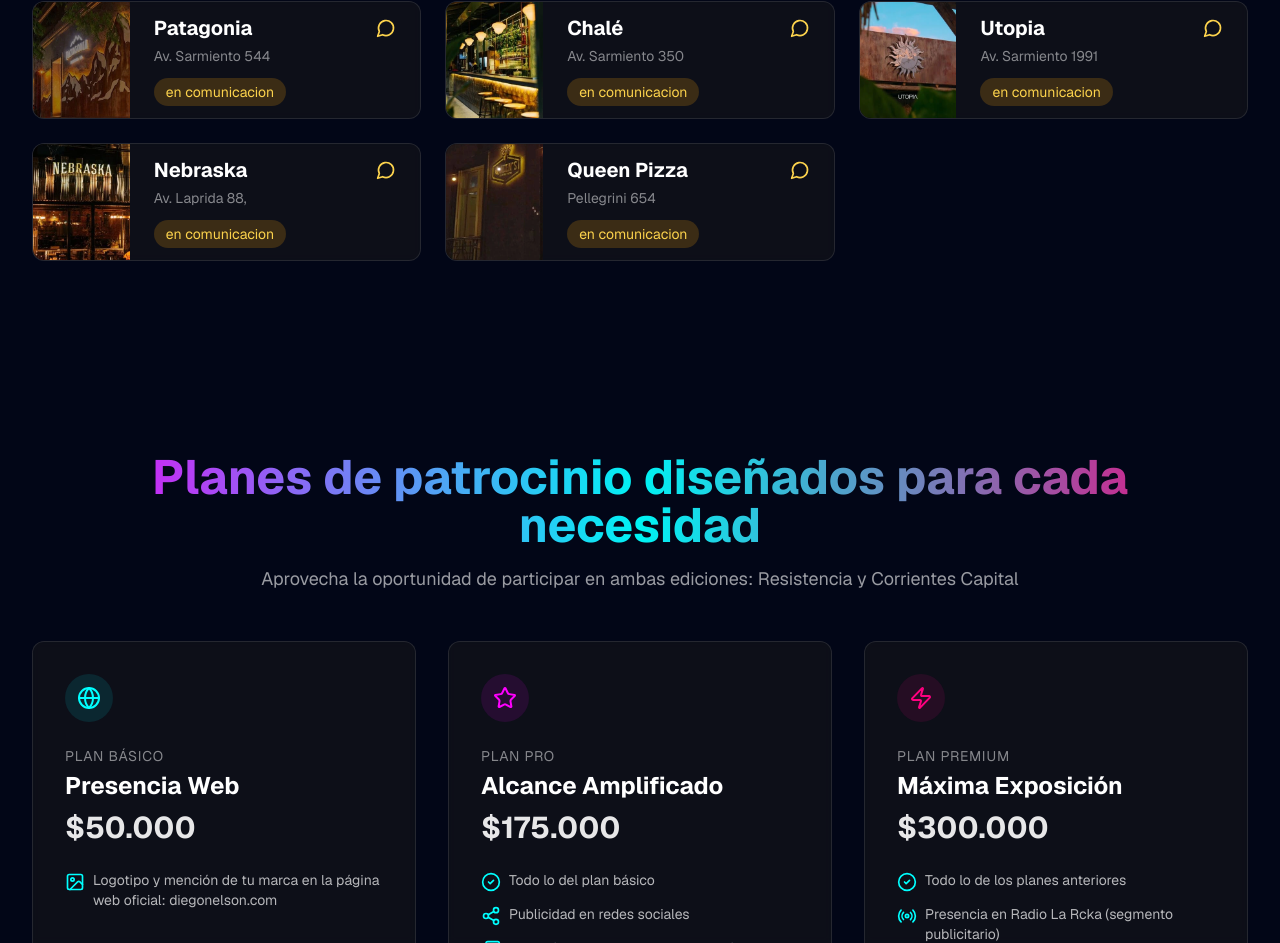
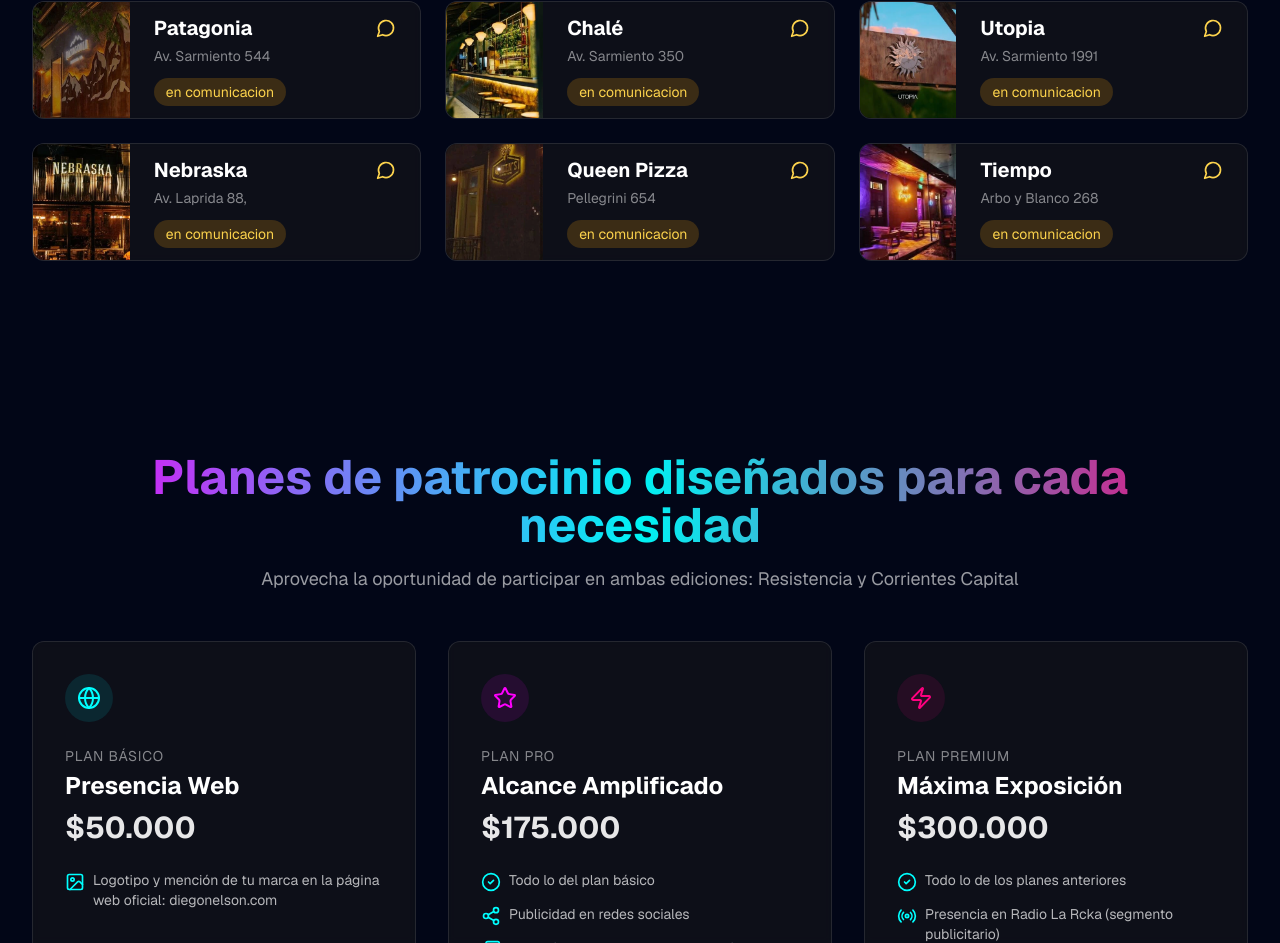
Before and after one commit to nelsondiego/diegonelson-live-sessions, a Next.js app: page /sponsors in a window 1280 px wide. Shown: the part 1854-2797 px from the top of the page. Built offline with nearby package versions, Linux system fonts and the light colour scheme.

Commit message:
added tiempo bar as sponsor

```diff
--- a/src/app/sponsors/page.tsx
+++ b/src/app/sponsors/page.tsx
@@ -145,6 +145,12 @@
     status: "en comunicacion",
     address: "Pellegrini 654",
     image: "/places/queen-pizza.webp"
+  },
+  {
+    name: "Tiempo",
+    status: "en comunicacion",
+    address: "Arbo y Blanco 268",
+    image: "/places/tiempo.webp"
   },
 ];
 
```
Also changed, not shown: public/places/tiempo.webp (added).
